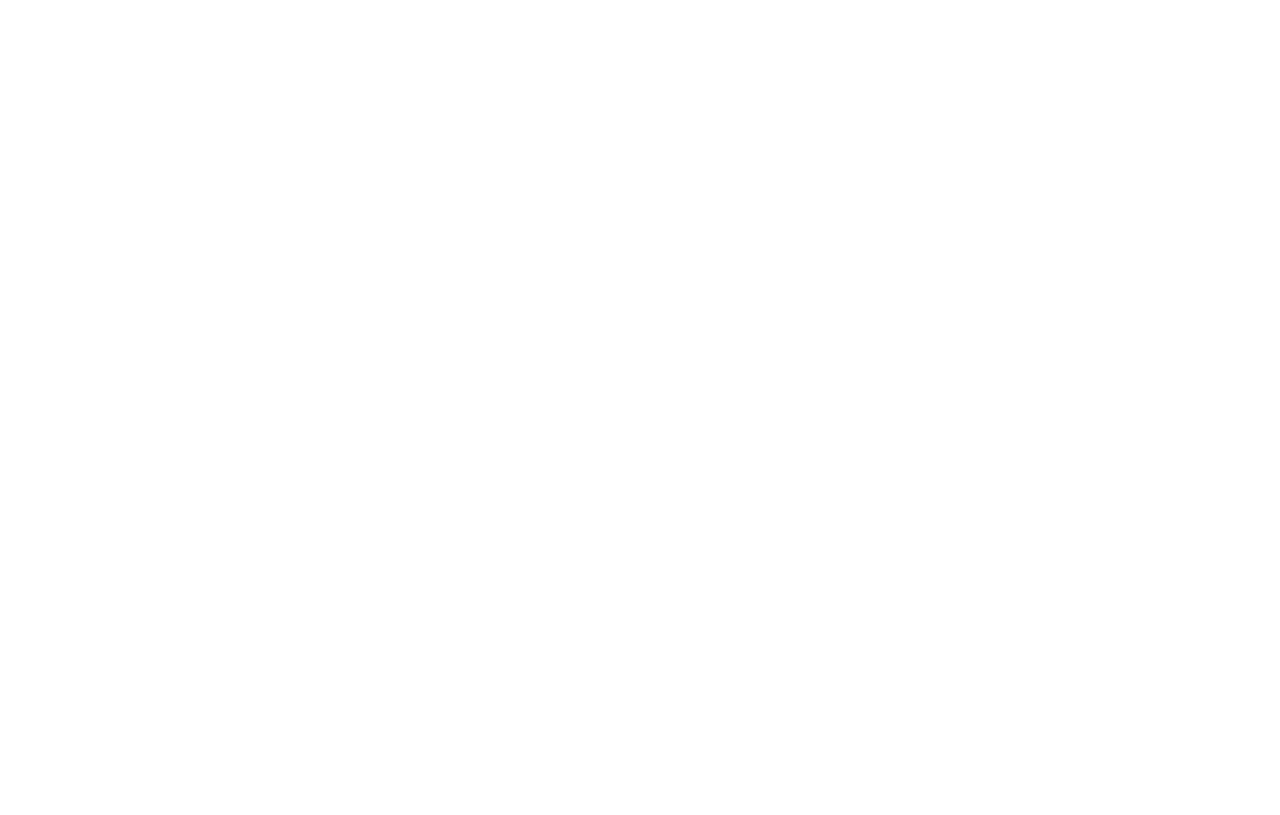
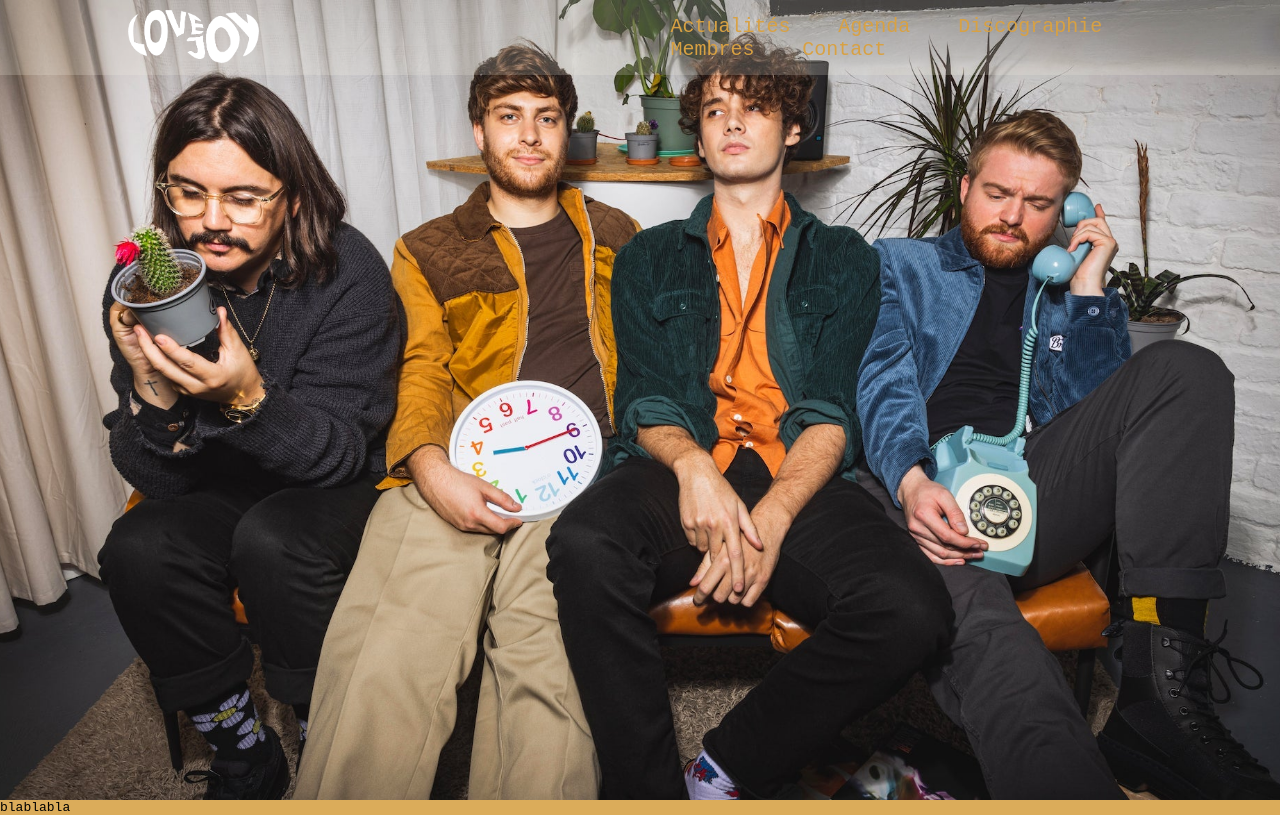
Before and after one commit to sylvia-terren/fansite, a plain HTML site: page index.html in a window 1280 px wide. Drawn offline with Linux system fonts and the light colour scheme.

Commit message:
Création du header (pas fini), rajout d'image

```diff
--- a/fansite.css
+++ b/fansite.css
@@ -0,0 +1,54 @@
+/* header */
+
+*{
+    margin: 0;
+    padding: 0;
+    font-family: monospace;
+    box-sizing: border-box;
+}
+
+header { /*image */
+    background: url(img/band.jpg) no-repeat;
+    height: 100vh;
+    background-size: cover;
+    background-position: center;
+}
+
+body{ /*fond du bloc principal*/
+    background-color: #dbac5a;
+}
+
+.ligneHeader{ /*ajustement des divs et couleur du header*/
+    width: 100%;
+    height: 75px;
+    display: flex;
+    justify-content: space-between;
+    align-items: center;
+    padding: 30px 10%;
+    background: rgba(243, 237, 223, 0.2);
+}
+
+.logo img { /*taille du logo*/
+    max-width: 25%;
+    max-height: 25%;
+}
+
+nav a { /*apparence de la police*/
+    font-size: 20px;
+    font-weight: 500;
+    color: #d8a143;
+    text-decoration: none;
+    cursor: pointer;
+}
+
+nav li{ /*apparence des puces*/
+    display: inline-block;
+    list-style: none;
+    padding: 0px 20px;
+}
+
+
+nav li a:hover { /*apparence des liens, hover pour l'animation*/
+    color: #FFF;
+    transition: all 0.4s;
+}
--- a/index.html
+++ b/index.html
@@ -1,14 +1,40 @@
 <!DOCTYPE html>
 <html lang="fr">
-<head>
-    <meta charset="UTF-8">
-    <meta http-equiv="X-UA-Compatible" content="IE=edge">
-    <meta name="viewport" content="width=device-width, initial-scale=1.0">
-    <link rel="stylesheet" href="fansite.css">
+  <head>
+    <meta charset="UTF-8" />
+    <meta http-equiv="X-UA-Compatible" content="IE=edge" />
+    <meta name="viewport" content="width=device-width, initial-scale=1.0" />
+    <link rel="stylesheet" href="fansite.css" />
     <link rel="icon" type="image/png" href="img/icon-clear.png" />
     <title>Lovejoy Fansite</title>
-</head>
-<body>
+  </head>
 
-</body>
+  <header>
+    <div class="ligneHeader">
+      <div class="logo">
+        <a href="index.html">
+          <img src="img/lov2.png" alt="logo" />
+        </a>
+      </div>
+      <div class="navbar">
+        <nav>
+          <ul>
+            <li><a href="actualite.html">Actualités</a></li>
+            <li><a href="agenda.html">Agenda</a></li>
+            <li><a href="discographie.html">Discographie</a></li>
+            <li><a href="groupe.html">Membres</a></li>
+            <li><a href="contact.html">Contact</a></li>
+          </ul>
+        </nav>
+      </div>
+    </div>
+  </header>
+  <body>
+    <div class="siteContainer">
+        <div class="bloc">
+            <p>blablabla</p>
+        </div>
+    </div>
+
+  </body>
 </html>
```
Also changed, not shown: img/ab67616d0000b273c6486f568a5d5e15a07864bc.jpg (added), img/band.jpg (renamed from img/02bb3bb7-0150-4eb1-b4da-9d8959703dc3_1848861_TABLET_LANDSCAPE_LARGE_16_9.jpg), img/logo.png (added), img/lov2.png (added), img/lovejoy.jpg (renamed from img/1500x500.jpg).
